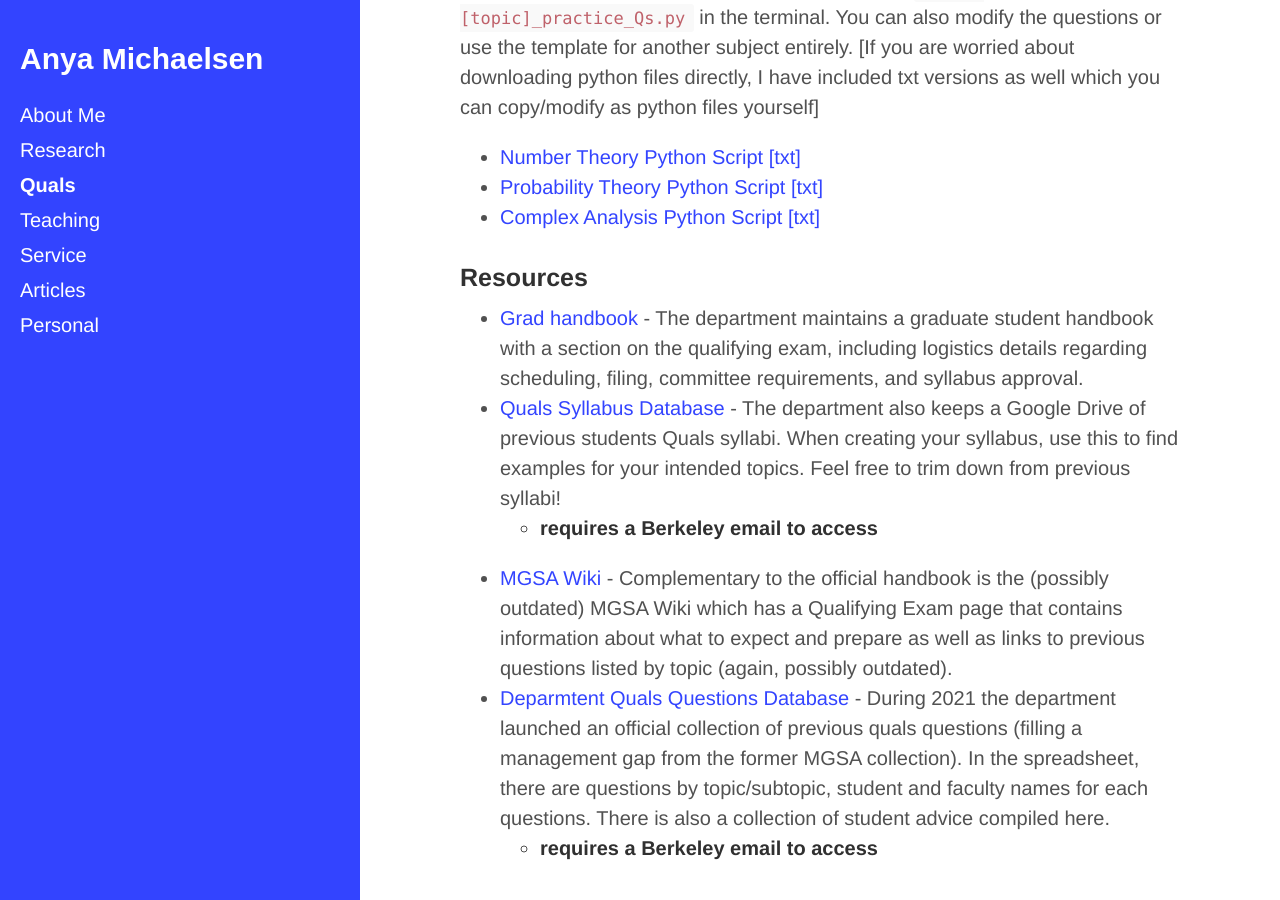
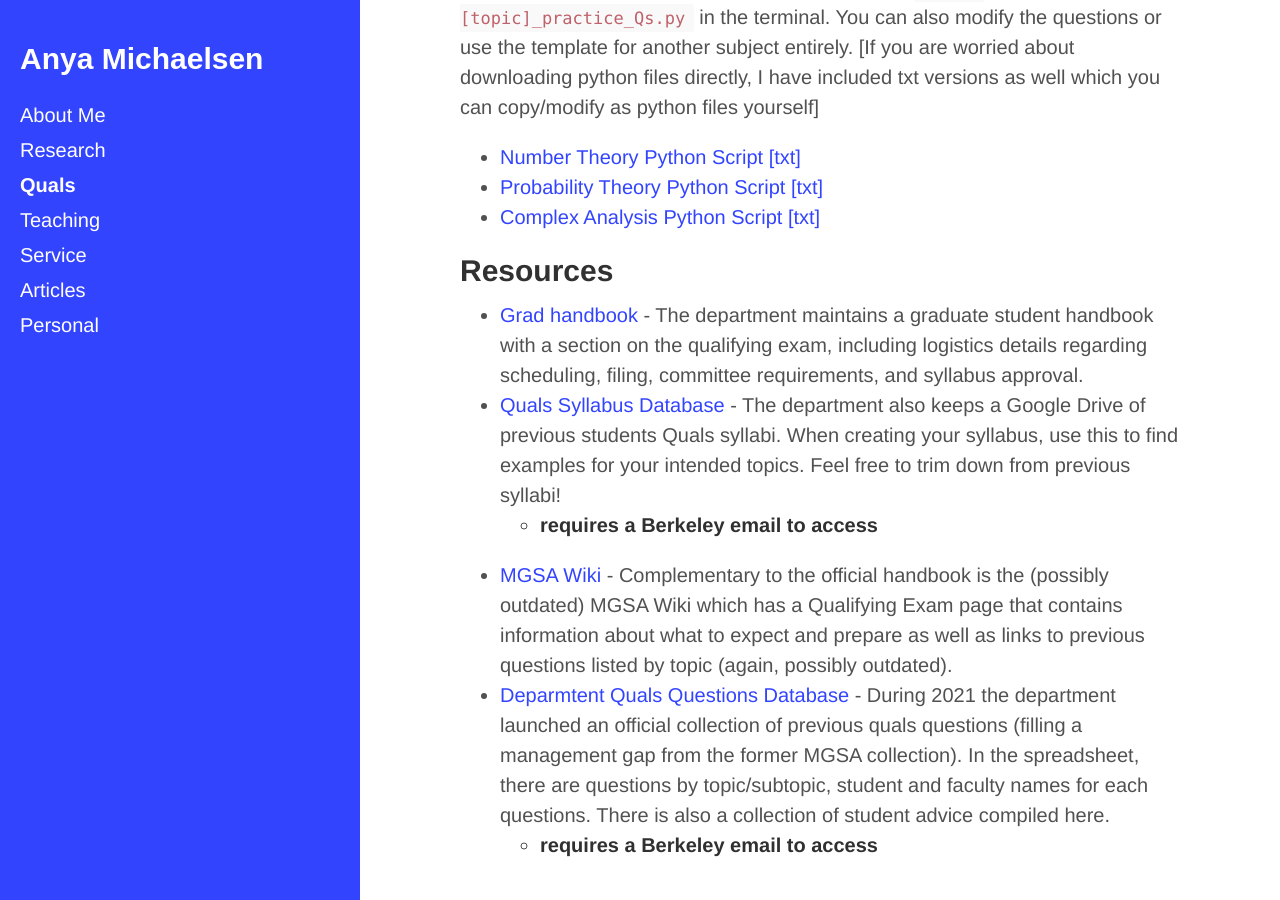
Before and after one commit to amichaelsen-math/amichaelsen-math.github.io, a Jekyll site: the page built from quals.md, in a window 1280 px wide and 900 px high, scrolled down 2213 px. Built offline with Jekyll 4.4.1, drawn with Linux system fonts in a browser that asks for light colours.

Commit message:
matched headers

```diff
--- a/quals.md
+++ b/quals.md
@@ -47,7 +47,7 @@ How **TO** to use these materials (for quals preparation)
 
 
 
-### Resources
+## Resources
 
 * [Grad handbook](https://math.berkeley.edu/sites/default/files/pages/Graduate%20Student%20Handbook%20%28October%202020%20Update%29.pdf) - The department maintains a graduate student handbook with a section on the qualifying exam, including logistics details regarding scheduling, filing, committee requirements, and syllabus approval.
 * [Quals Syllabus Database](https://drive.google.com/drive/folders/12h9Q9x5ZnZtxcuCnbnA5jBPUJeBHZEww?usp=sharing) - The department also keeps a Google Drive of previous students Quals syllabi. When creating your syllabus, use this to find examples for your intended topics. Feel free to trim down from previous syllabi!
```
